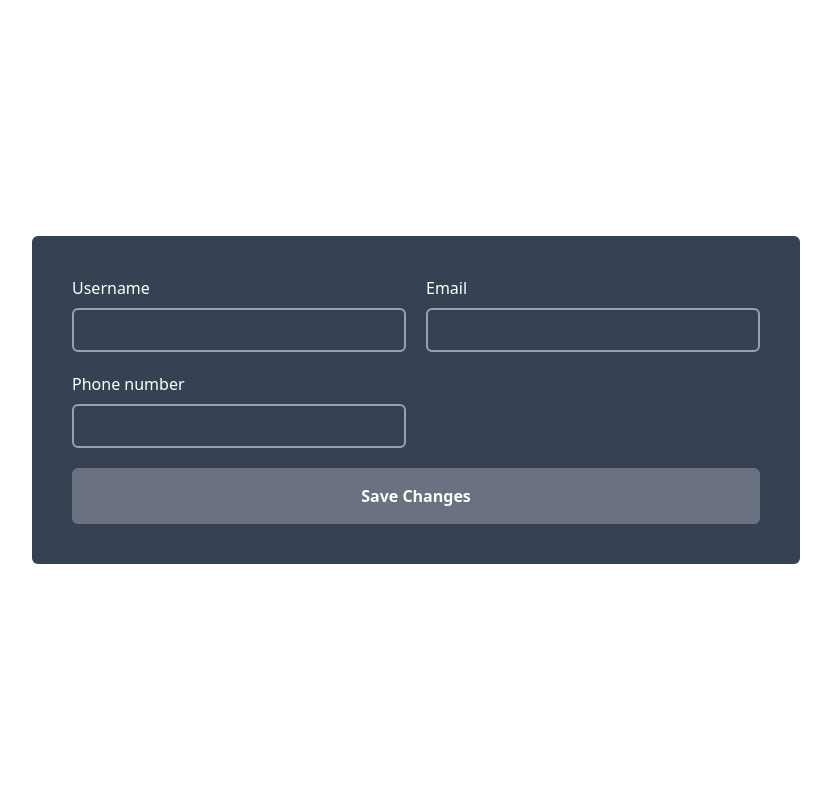
After one commit to SamIL250/foodi, a PHP site: page /edit_user.php in a window 1280 px wide. The commit adds this page. Shown: the whole page, without its empty margins (224-1055 px from the left). Run offline with PHP 8.4, Linux system fonts and the light colour scheme; data that the repository does not hold is empty.

```diff
--- /dev/null
+++ b/php/edit_user.php
@@ -0,0 +1,54 @@
+<?php
+    session_start();
+    include './backend/get_users.php';
+    // print_r($users);
+?>
+<!doctype html>
+<html>
+
+<head>
+    <meta charset="UTF-8" />
+    <meta name="viewport" content="width=device-width, initial-scale=1.0" />
+    <script src="https://cdn.jsdelivr.net/npm/@tailwindcss/browser@4"></script>
+    <title>PHP | CRUD</title>
+</head>
+
+<body>
+    <?php
+        if(isset($_SESSION['message'])) {
+            ?>
+                <div class="<?php echo $_SESSION['message'] == 'User created successfully!' ? 'bg-green-400' : 'bg-orange-400' ?> text-white w-[300px] fixed top-9 right-8 p-5 rounded-md shadow-lg">
+                    <p><?=$_SESSION['message']?></p>
+                </div>
+            <?php
+        }
+        unset($_SESSION['message']);
+    ?>
+
+
+    <div class="h-[100vh] flex justify-center items-center">
+        <div class="w-[100%] flex justify-center">
+            <form action="./backend/create_user.php" method="POST" class="w-[60%] bg-gray-700 text- p-10 text-white rounded-md grid grid-cols-2 gap-5">
+                <?php
+                ?>
+                <div class="grid gap-2">
+                    <label for="">Username</label>
+                    <input type="text" name="username" class="border-2 border-gray-400 rounded-md px-5 py-2" id="">
+                </div>
+                <div class="grid gap-2">
+                    <label for="">Email</label>
+                    <input type="text" name="email" class="border-2 border-gray-400 rounded-md px-5 py-2" id="">
+                </div>
+                <div class="grid gap-2">
+                    <label for="">Phone number</label>
+                    <input type="text" name="phone" class="border-2 border-gray-400 rounded-md px-5 py-2" id="">
+                </div>
+                <div class="col-span-2">
+                    <button class="bg-gray-500 py-4 text-center rounded-md w-[100%] font-bold">Save Changes</button>
+                </div>
+            </form>
+        </div>
+    </div>
+</body>
+
+</html>
--- a/php/index.php
+++ b/php/index.php
@@ -47,7 +47,7 @@
                                 <tr class="border-b-2 border-gray-200">
                                     <td>
                                         <a href="./backend/delete_user.php?user=<?php echo $user['user_id'] ?>" class="px-4 border-2 border-gray-200 rounded-md py-2 text-white bg-red-400 ">Delete</a>
-                                        <a href="" class="px-4 border-2 border-gray-200 rounded-md py-2 text-gray-500">Edit</a>
+                                        <a href="edit_user.php?user=<?php echo $user['user_id'] ?>" class="px-4 border-2 border-gray-200 rounded-md py-2 text-gray-500">Edit</a>
                                     </td>
                                     <td class="p-4 text-center font-bold text-gray-400"><?=$num++?></td>
                                     <td class="p-4 text-center font-bold text-gray-400"><?=$user['username']?></td>
```
Also changed, not shown: php/backend/delete_user.php (+12 -4 lines).
